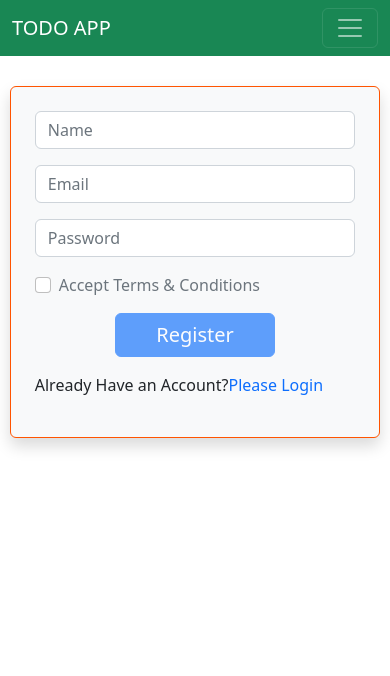
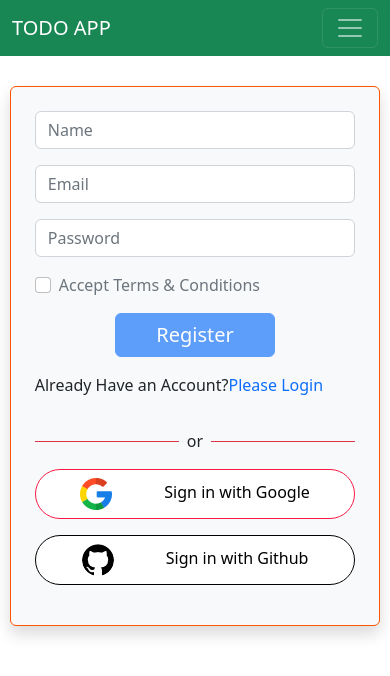
Before and after one commit to SHadek-007/truliox-todo-app, a React (Create React App) app: page /register in a window 390 px wide. Shown: the top 676 px of the page. Built offline with nearby package versions, Linux system fonts and the light colour scheme; no server answers.

Commit message:
social login done

```diff
--- a/src/Pages/Login/Login/Login.js
+++ b/src/Pages/Login/Login/Login.js
@@ -10,6 +10,7 @@ import Loading from "../../Loading/Loading";
 import { toast } from 'react-toastify';
 import { Form } from 'react-bootstrap';
 import './Login.css';
+import SocialLogin from "../SocialLogin/SocialLogin";
 
 const Login = () => {
   const [user] = useAuthState(auth);
@@ -114,7 +115,7 @@ const Login = () => {
         </span>
       </p>
       {errorElement}
-      {/* <SocialLogin></SocialLogin> */}
+      <SocialLogin></SocialLogin>
     </div>
   )
 };
--- a/src/Pages/Login/Register/Register.js
+++ b/src/Pages/Login/Register/Register.js
@@ -4,6 +4,7 @@ import auth from '../../../firebase.init';
 import Loading from '../../Loading/Loading';
 import { useNavigate } from 'react-router-dom';
 import { Form } from 'react-bootstrap';
+import SocialLogin from '../SocialLogin/SocialLogin';
 
 const Register = () => {
     const [email, setEmail] = useState("");
@@ -107,7 +108,7 @@ const Register = () => {
         </span>
       </p>
        {errorElement}
-      {/* <SocialLogin></SocialLogin> */}
+      <SocialLogin></SocialLogin>
     </div>
     );
 };
--- /dev/null
+++ b/src/Pages/Login/SocialLogin/SocialLogin.css
@@ -0,0 +1,42 @@
+
+.btn-container .google{
+    width: 400px;
+    height: 50px;
+    border: 1px solid #F91944;
+    border-radius: 50px;
+    background-color: white;
+}
+.btn-container .google:hover{
+    font-weight: 600;
+    border: 2px solid #F91944;
+}
+.btn-container .git{
+    width: 400px;
+    height: 50px;
+    color: black;
+    border: 1px solid black;
+    border-radius: 50px;
+    background-color: white;
+}
+.btn-container .git:hover{
+    color: white;
+    background-color: black;
+    font-weight: 600;
+    border: 2px solid rgb(12, 12, 12);
+}
+@media only screen and (max-width:576px) {
+    .btn-container .google{
+        max-width: 100%;
+    }
+    .btn-container .git{
+        max-width: 100%;
+    }
+}
+@media only screen and (min-width:577px) and (max-width:768px){
+    .btn-container .google{
+        max-width: 100%;
+    }
+    .btn-container .git{
+        max-width: 100%;
+    }
+}
--- /dev/null
+++ b/src/Pages/Login/SocialLogin/SocialLogin.js
@@ -0,0 +1,73 @@
+import React, { useEffect } from 'react';
+import { useSignInWithGithub, useSignInWithGoogle } from 'react-firebase-hooks/auth';
+import auth from '../../../firebase.init';
+import { useNavigate } from 'react-router-dom';
+import Loading from '../../Loading/Loading';
+import google from '../../../Assets/logo/google.png';
+import github from '../../../Assets/logo/github.png';
+import './SocialLogin.css';
+
+const SocialLogin = () => {
+    const [signInWithGoogle, user, loading, error] = useSignInWithGoogle(auth);
+    const [signInWithGithub, gitUser, gitLoading, gitError] =
+        useSignInWithGithub(auth);
+    const navigate = useNavigate();
+
+    useEffect(()=>{
+        if(user || gitUser){
+            navigate('/');
+          };
+      })
+
+      let errorElement;
+      if (error || gitError) {
+        errorElement =
+          <div>
+            <p className="text-danger">Error: {error?.message} {gitError?.message}</p>
+          </div>
+      };
+
+      if(loading || gitLoading){
+        return <Loading></Loading>
+      };
+
+    return (
+        <div>
+      <div className="d-flex align-items-center">
+        <div className="w-50 bg-danger" style={{ height: "1px" }}></div>
+        <p className="mt-3 mx-2">or</p>
+        <div className="w-50 bg-danger" style={{ height: "1px" }}></div>
+      </div>
+      {errorElement}
+      <div className="btn-container">
+        <button
+          onClick={() => signInWithGoogle()}
+          className="google d-block mx-auto mb-3"
+        >
+          {" "}
+          <img
+            className="me-5"
+            style={{ height: "32px" }}
+            src={google}
+            alt=""
+          />{" "}
+          Sign in with Google
+        </button>
+        <button
+          onClick={() => signInWithGithub()}
+          className="git d-block mx-auto mb-3"
+        >
+          {" "}
+          <img
+            className="me-5 bg-white rounded-circle"
+            src={github}
+            alt=""
+          />{" "}
+          Sign in with Github
+        </button>
+      </div>
+    </div>
+    );
+};
+
+export default SocialLogin;
--- a/src/firebase.init.js
+++ b/src/firebase.init.js
@@ -7,12 +7,12 @@ import { getAuth } from "firebase/auth";
 
 // Your web app's Firebase configuration
 const firebaseConfig = {
-  apiKey: "AIzaSyBk0vpzcoCf6Pe_wNpigQC5Yh5JrLD838U",
-  authDomain: "todo-app-a39e7.firebaseapp.com",
-  projectId: "todo-app-a39e7",
-  storageBucket: "todo-app-a39e7.appspot.com",
-  messagingSenderId: "785158268448",
-  appId: "1:785158268448:web:d48258951daea726e8fe45"
+  apiKey: "AIzaSyAlUMNy4pugK0a-J7iUKcBeNLTgrpUIw7U",
+  authDomain: "truliox-todo-app.firebaseapp.com",
+  projectId: "truliox-todo-app",
+  storageBucket: "truliox-todo-app.appspot.com",
+  messagingSenderId: "962638394730",
+  appId: "1:962638394730:web:583690c9c729779c812113"
 };
 
 // Initialize Firebase
```
Also changed, not shown: src/Assets/logo/github.png (added), src/Assets/logo/google.png (added).
